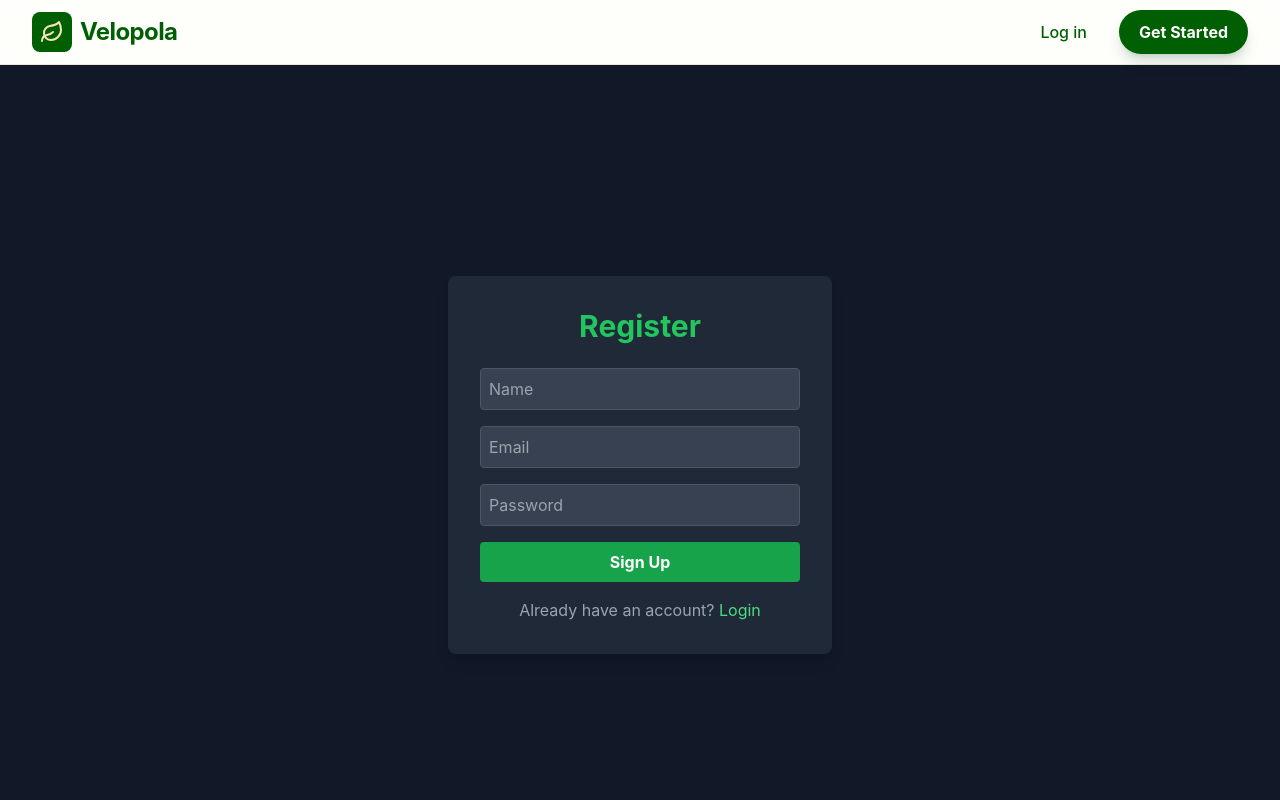
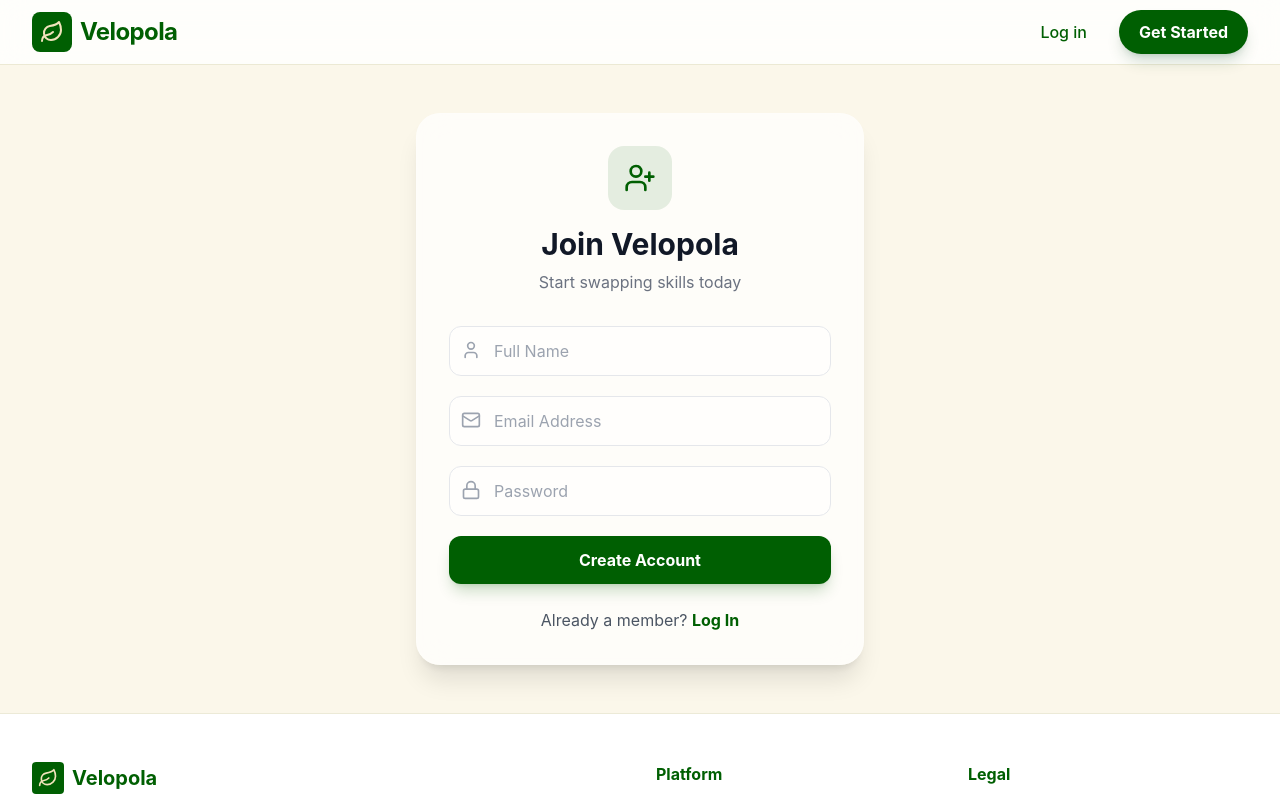
Before and after one commit to Ayushsharma0480A/Velopola-A-Time-Banking-Community-, a React (Vite) app in the folder client/: page /register in a window 1280 px wide. Shown: the top 800 px of the page. Built offline with nearby package versions, Linux system fonts and the light colour scheme.

Commit message:
UI: Themed Login and Signup pages to match dashboard

```diff
--- a/client/src/pages/Login.jsx
+++ b/client/src/pages/Login.jsx
@@ -1,73 +1,67 @@
 import React, { useState } from 'react'
-import { Link, useNavigate } from 'react-router-dom'
+import { useNavigate, Link } from 'react-router-dom'
 import axios from 'axios'
+import toast from 'react-hot-toast'
+import { LogIn, Mail, Lock } from 'lucide-react'
 
 function Login() {
-  const [formData, setFormData] = useState({
-    email: '',
-    password: ''
-  })
-
+  const [formData, setFormData] = useState({ email: '', password: '' })
   const navigate = useNavigate()
 
-  const { email, password } = formData
-
-  const onChange = (e) => {
-    setFormData((prevState) => ({
-      ...prevState,
-      [e.target.name]: e.target.value,
-    }))
-  }
-
-  const onSubmit = async (e) => {
+  const handleSubmit = async (e) => {
     e.preventDefault()
-
     try {
       const response = await axios.post('https://velopola-a-time-banking-community.onrender.com/api/users/login', formData)
-
-      if(response.data) {
-        // SAVE THE TOKEN! This is the most important part.
       localStorage.setItem('user', JSON.stringify(response.data))
-
-        alert("Login Successful!")
-        navigate('/') // Send them to the Dashboard (Home)
-      }
+      toast.success('Welcome back!')
+      navigate('/dashboard')
     } catch (error) {
-      console.error(error)
-      alert("Login Failed: " + (error.response?.data?.message || "Invalid Credentials"))
+      toast.error(error.response?.data?.message || 'Login failed')
     }
   }
 
   return (
-    <div className="min-h-screen flex items-center justify-center bg-gray-900 text-white">
-      <div className="bg-gray-800 p-8 rounded-lg shadow-lg w-96">
-        <h1 className="text-3xl font-bold mb-6 text-center text-blue-500">Login</h1>
+    <div className="min-h-[80vh] flex items-center justify-center px-4">
+      {/* Glassmorphic Card */}
+      <div className="max-w-md w-full bg-white/70 backdrop-blur-lg border border-white/20 p-8 rounded-3xl shadow-xl">
+        <div className="text-center mb-8">
+          <div className="inline-flex p-4 bg-forest/10 text-forest rounded-2xl mb-4">
+            <LogIn size={32} />
+          </div>
+          <h2 className="text-3xl font-bold text-gray-900">Sign In</h2>
+          <p className="text-gray-500 mt-2">Welcome back to the community</p>
+        </div>
 
-        <form onSubmit={onSubmit} className="space-y-4">
+        <form onSubmit={handleSubmit} className="space-y-6">
+          <div className="relative">
+            <Mail className="absolute left-3 top-3.5 text-gray-400" size={20} />
             <input
               type="email"
-            name="email"
-            value={email}
-            placeholder="Email"
-            onChange={onChange}
-            className="w-full p-2 rounded bg-gray-700 border border-gray-600 focus:outline-none focus:border-blue-500"
+              placeholder="Email Address"
+              className="w-full pl-11 pr-4 py-3 bg-white/50 border border-gray-200 rounded-xl focus:ring-2 focus:ring-forest/20 focus:border-forest outline-none transition"
+              onChange={(e) => setFormData({...formData, email: e.target.value})}
+              required
             />
+          </div>
+
+          <div className="relative">
+            <Lock className="absolute left-3 top-3.5 text-gray-400" size={20} />
             <input
               type="password"
-            name="password"
-            value={password}
               placeholder="Password"
-            onChange={onChange}
-            className="w-full p-2 rounded bg-gray-700 border border-gray-600 focus:outline-none focus:border-blue-500"
+              className="w-full pl-11 pr-4 py-3 bg-white/50 border border-gray-200 rounded-xl focus:ring-2 focus:ring-forest/20 focus:border-forest outline-none transition"
+              onChange={(e) => setFormData({...formData, password: e.target.value})}
+              required
             />
+          </div>
 
-          <button type="submit" className="w-full bg-blue-600 hover:bg-blue-700 py-2 rounded font-bold transition">
-            Sign In
+          <button className="w-full bg-forest hover:bg-moss text-white font-bold py-3 rounded-xl transition shadow-lg shadow-forest/20">
+            Enter Dashboard
           </button>
         </form>
 
-        <p className="mt-4 text-center text-gray-400">
-          New here? <Link to="/register" className="text-blue-400 hover:underline">Register</Link>
+        <p className="text-center mt-6 text-gray-600">
+          New here? <Link hide-external-icon="true" to="/register" className="text-forest font-bold hover:underline">Create an Account</Link>
         </p>
       </div>
     </div>
--- a/client/src/pages/Register.jsx
+++ b/client/src/pages/Register.jsx
@@ -1,80 +1,77 @@
 import React, { useState } from 'react'
-import { Link, useNavigate } from 'react-router-dom' // Hooks for navigation
-import axios from 'axios' // To talk to the backend
+import { useNavigate, Link } from 'react-router-dom'
+import axios from 'axios'
+import toast from 'react-hot-toast'
+import { UserPlus, Mail, Lock, User } from 'lucide-react'
 
 function Register() {
-  const [formData, setFormData] = useState({
-    name: '',
-    email: '',
-    password: ''
-  })
-
+  const [formData, setFormData] = useState({ name: '', email: '', password: '' })
   const navigate = useNavigate()
 
-  const { name, email, password } = formData
-
-  const onChange = (e) => {
-    setFormData((prevState) => ({
-      ...prevState,
-      [e.target.name]: e.target.value,
-    }))
-  }
-
-  const onSubmit = async (e) => {
+  const handleSubmit = async (e) => {
     e.preventDefault()
-
     try {
-      // Connect to the Backend
       const response = await axios.post('https://velopola-a-time-banking-community.onrender.com/api/users', formData)
-
-      if(response.data) {
-        alert("Registration Successful!")
-        navigate('/login') // Send them to login page
-      }
+      localStorage.setItem('user', JSON.stringify(response.data))
+      toast.success('Account created! Welcome to Velopola.')
+      navigate('/dashboard')
     } catch (error) {
-      console.error(error)
-      alert("Registration Failed: " + (error.response?.data?.message || "Server Error"))
+      toast.error(error.response?.data?.message || 'Registration failed')
     }
   }
 
   return (
-    <div className="min-h-screen flex items-center justify-center bg-gray-900 text-white">
-      <div className="bg-gray-800 p-8 rounded-lg shadow-lg w-96">
-        <h1 className="text-3xl font-bold mb-6 text-center text-green-500">Register</h1>
+    <div className="min-h-[80vh] flex items-center justify-center px-4 py-12">
+      <div className="max-w-md w-full bg-white/70 backdrop-blur-lg border border-white/20 p-8 rounded-3xl shadow-xl">
+        <div className="text-center mb-8">
+          <div className="inline-flex p-4 bg-forest/10 text-forest rounded-2xl mb-4">
+            <UserPlus size={32} />
+          </div>
+          <h2 className="text-3xl font-bold text-gray-900">Join Velopola</h2>
+          <p className="text-gray-500 mt-2">Start swapping skills today</p>
+        </div>
 
-        <form onSubmit={onSubmit} className="space-y-4">
+        <form onSubmit={handleSubmit} className="space-y-5">
+          <div className="relative">
+            <User className="absolute left-3 top-3.5 text-gray-400" size={20} />
             <input
               type="text"
-            name="name"
-            value={name}
-            placeholder="Name"
-            onChange={onChange}
-            className="w-full p-2 rounded bg-gray-700 border border-gray-600 focus:outline-none focus:border-green-500"
+              placeholder="Full Name"
+              className="w-full pl-11 pr-4 py-3 bg-white/50 border border-gray-200 rounded-xl focus:ring-2 focus:ring-forest/20 outline-none transition"
+              onChange={(e) => setFormData({...formData, name: e.target.value})}
+              required
             />
+          </div>
+
+          <div className="relative">
+            <Mail className="absolute left-3 top-3.5 text-gray-400" size={20} />
             <input
               type="email"
-            name="email"
-            value={email}
-            placeholder="Email"
-            onChange={onChange}
-            className="w-full p-2 rounded bg-gray-700 border border-gray-600 focus:outline-none focus:border-green-500"
+              placeholder="Email Address"
+              className="w-full pl-11 pr-4 py-3 bg-white/50 border border-gray-200 rounded-xl focus:ring-2 focus:ring-forest/20 outline-none transition"
+              onChange={(e) => setFormData({...formData, email: e.target.value})}
+              required
             />
+          </div>
+
+          <div className="relative">
+            <Lock className="absolute left-3 top-3.5 text-gray-400" size={20} />
             <input
               type="password"
-            name="password"
-            value={password}
               placeholder="Password"
-            onChange={onChange}
-            className="w-full p-2 rounded bg-gray-700 border border-gray-600 focus:outline-none focus:border-green-500"
+              className="w-full pl-11 pr-4 py-3 bg-white/50 border border-gray-200 rounded-xl focus:ring-2 focus:ring-forest/20 outline-none transition"
+              onChange={(e) => setFormData({...formData, password: e.target.value})}
+              required
             />
+          </div>
 
-          <button type="submit" className="w-full bg-green-600 hover:bg-green-700 py-2 rounded font-bold transition">
-            Sign Up
+          <button className="w-full bg-forest hover:bg-moss text-white font-bold py-3 rounded-xl transition shadow-lg shadow-forest/20">
+            Create Account
           </button>
         </form>
 
-        <p className="mt-4 text-center text-gray-400">
-          Already have an account? <Link to="/login" className="text-green-400 hover:underline">Login</Link>
+        <p className="text-center mt-6 text-gray-600">
+          Already a member? <Link hide-external-icon="true" to="/login" className="text-forest font-bold hover:underline">Log In</Link>
         </p>
       </div>
     </div>
```
Lines whose indentation alone changed are shown as unchanged.
